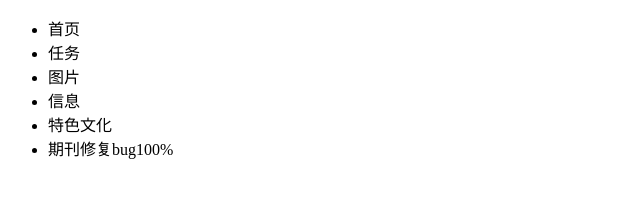
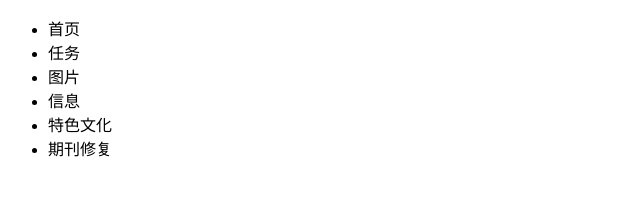
Before and after one commit to ZhangQing-cloud/practice, a plain HTML site: page index.html in a window 1280 px wide. Shown: the full height of the page, 0-640 px from the left. Drawn offline with Linux system fonts and the light colour scheme.

Commit message:
修复完毕

```diff
--- a/index.html
+++ b/index.html
@@ -11,7 +11,7 @@
 			<li>图片</li>
 			<li>信息</li>
 			<li>特色文化</li>
-			<li>期刊修复bug100%</li>
+			<li>期刊修复</li>
 		</ul>
 	</body>
 </html>
```
